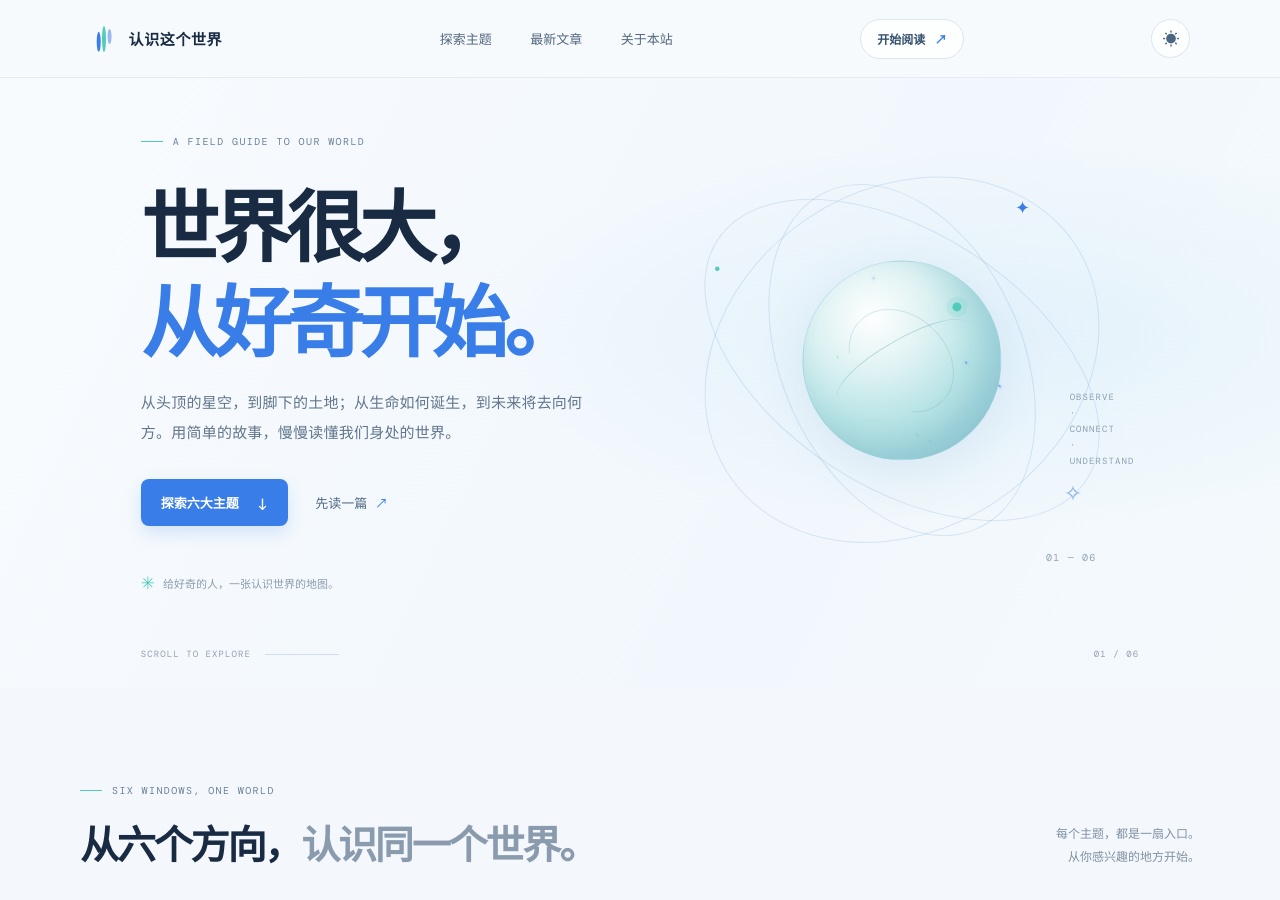
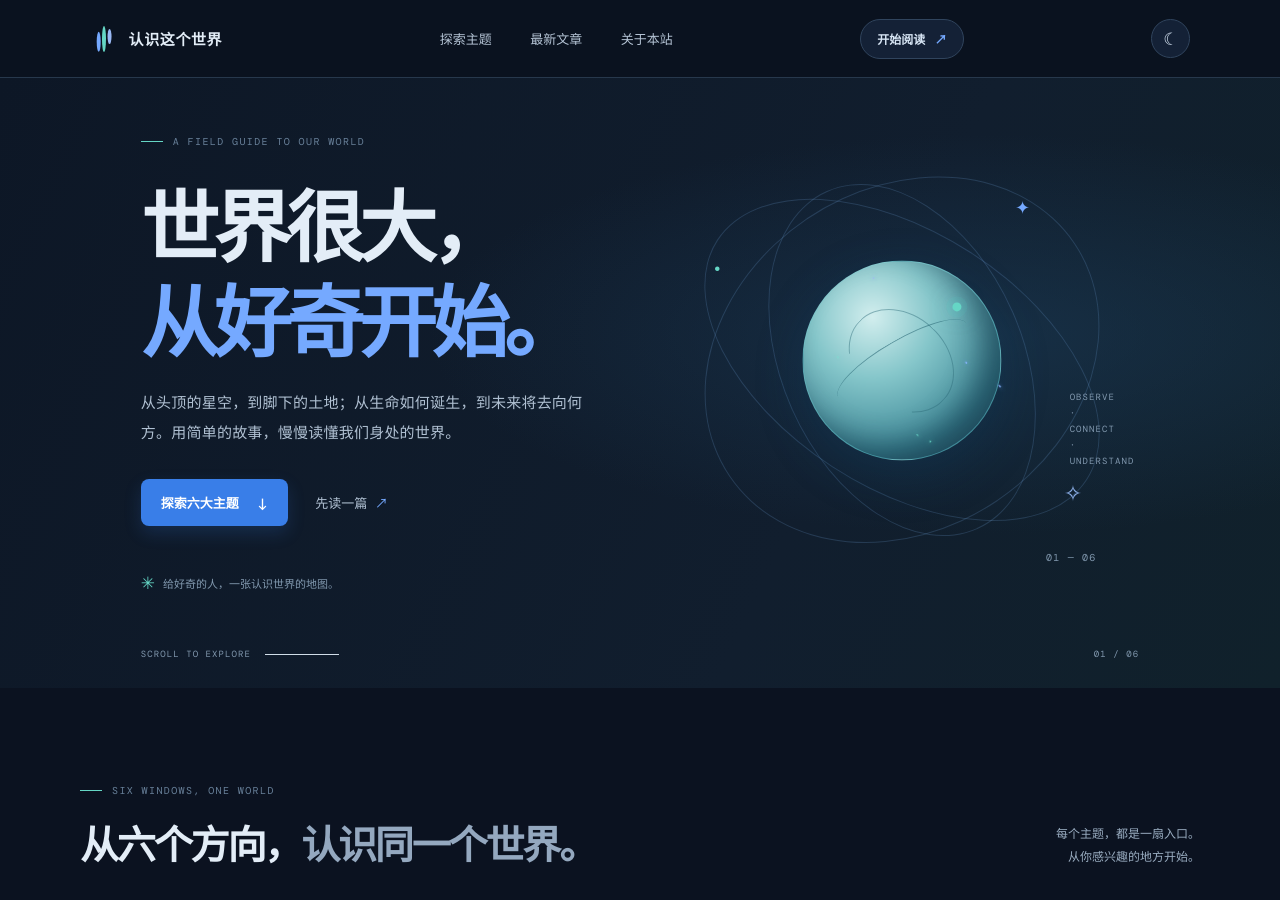
Before and after one commit to luskyle/the-world, a Jekyll site: the page built from index.html, in a window 1280 px wide and 900 px high. Built offline with Jekyll 4.4.1, drawn with Linux system fonts in a browser that asks for light colours.

Commit message:
Refresh README and default to dark theme
Co-authored-by: Copilot <223556219+Copilot@users.noreply.github.com>

```diff
--- a/_layouts/default.html
+++ b/_layouts/default.html
@@ -3,7 +3,7 @@
   <head>
     <meta charset="utf-8">
     <meta name="viewport" content="width=device-width, initial-scale=1">
-    <meta name="theme-color" content="#f4f8fc">
+    <meta name="theme-color" content="#0b1220">
     <meta name="description" content="{{ page.description | default: site.description | escape }}">
     <meta property="og:title" content="{{ page.title | default: site.title | escape }}">
     <meta property="og:description" content="{{ page.description | default: site.description | escape }}">
@@ -14,10 +14,10 @@
     <link rel="preconnect" href="https://fonts.gstatic.com" crossorigin>
     <link href="https://fonts.googleapis.com/css2?family=DM+Mono:wght@400;500&family=Manrope:wght@400;500;600;700;800&family=Noto+Sans+SC:wght@400;500;600;700;800&display=swap" rel="stylesheet">
     <script>
+      document.documentElement.dataset.theme = "dark";
       try {
-        const savedTheme = localStorage.getItem("world-theme");
-        if (savedTheme === "dark" || savedTheme === "light") {
-          document.documentElement.dataset.theme = savedTheme;
+        if (localStorage.getItem("world-theme") === "light") {
+          document.documentElement.dataset.theme = "light";
         }
       } catch {
         // The theme control still works when browser storage is unavailable.
@@ -44,7 +44,7 @@
         <a href="{{ '/' | relative_url }}#about">关于本站</a>
       </nav>
       <a class="header-cta" href="{{ '/' | relative_url }}#latest">开始阅读 <span aria-hidden="true">↗</span></a>
-      <button class="theme-toggle" type="button" aria-label="切换到深色主题" title="切换到深色主题" aria-pressed="false">
+      <button class="theme-toggle" type="button" aria-label="切换到浅色主题" title="切换到浅色主题" aria-pressed="true">
         <span class="theme-icon theme-icon-light" aria-hidden="true">☀</span>
         <span class="theme-icon theme-icon-dark" aria-hidden="true">☾</span>
       </button>
```
Also changed, not shown: README.md, assets/images/orbital-particles.svg (added).
